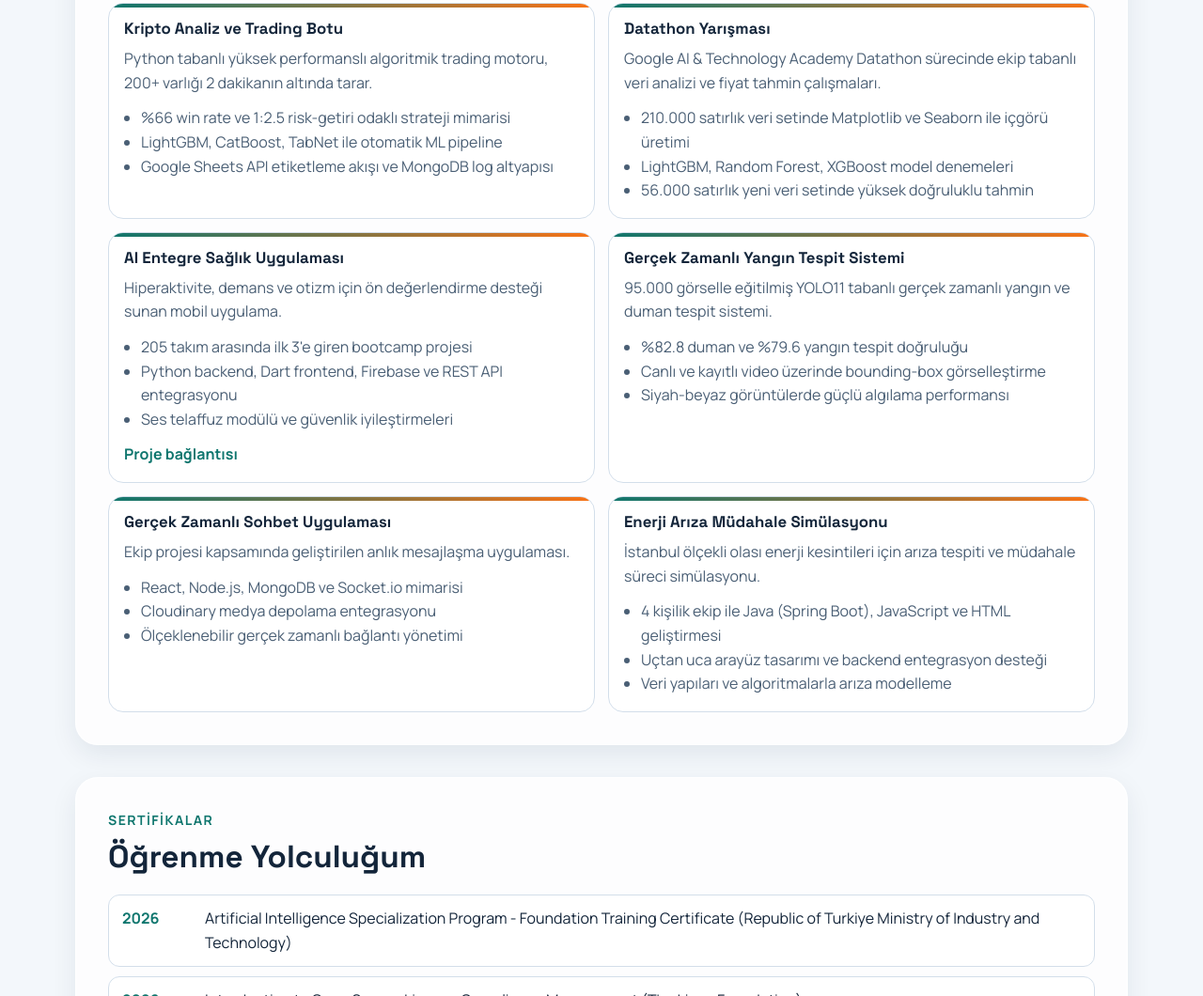
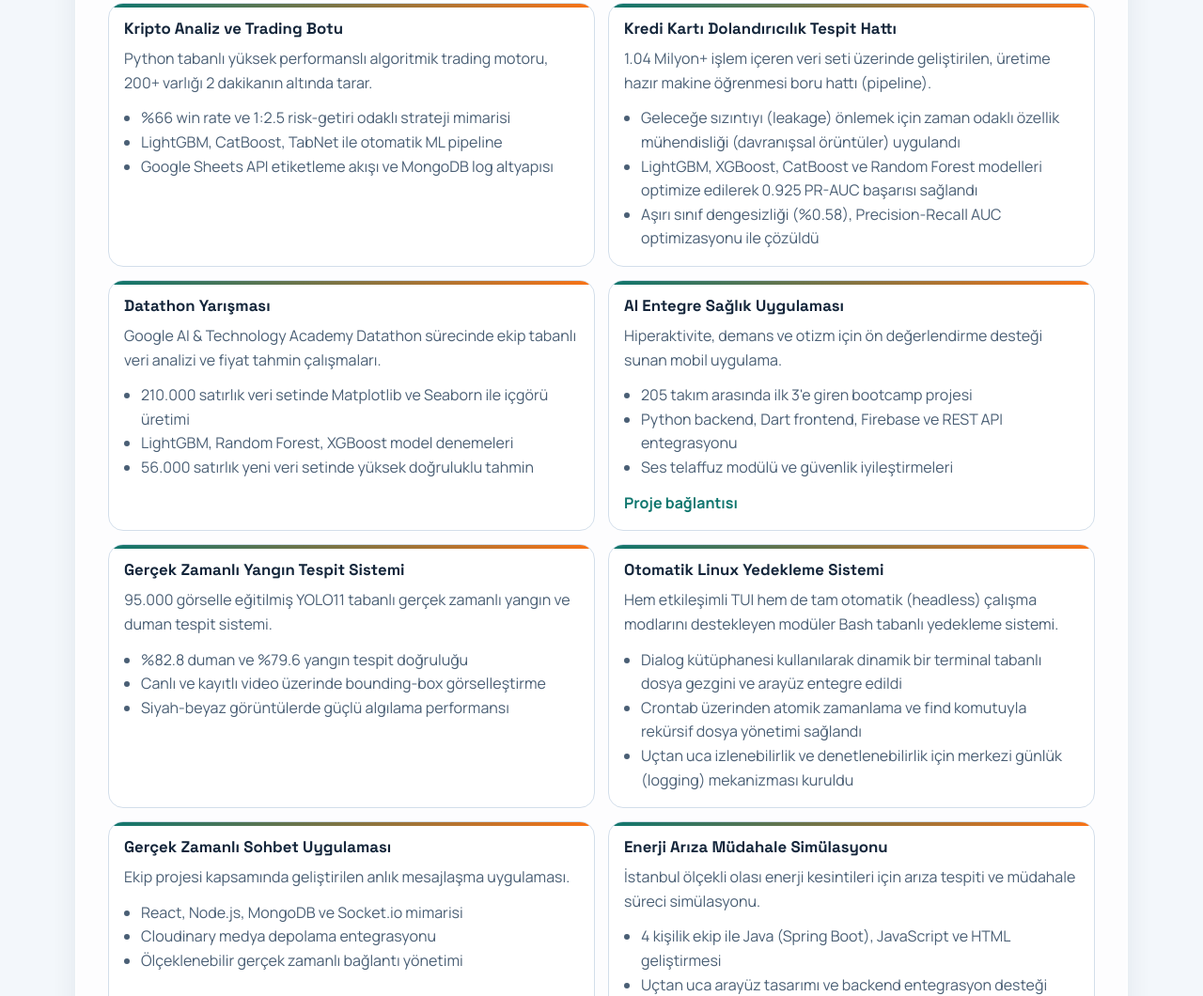
Before and after one commit to eminbalmuk/eminbalmuk.github.io, a plain HTML site: page index-tr.html in a window 1280 px wide. Shown: the part 1862-2922 px from the top of the page at 94% size. Drawn offline with Linux system fonts and the light colour scheme.

Commit message:
2 yeni proje

```diff
--- a/index-tr.html
+++ b/index-tr.html
@@ -142,6 +142,17 @@
           </ul>
         </article>
         <article class="project-card">
+          <h3>Kredi Kartı Dolandırıcılık Tespit Hattı</h3>
+          <p>
+            1.04 Milyon+ işlem içeren veri seti üzerinde geliştirilen, üretime hazır makine öğrenmesi boru hattı (pipeline).
+          </p>
+          <ul>
+            <li>Geleceğe sızıntıyı (leakage) önlemek için zaman odaklı özellik mühendisliği (davranışsal örüntüler) uygulandı</li>
+            <li>LightGBM, XGBoost, CatBoost ve Random Forest modelleri optimize edilerek 0.925 PR-AUC başarısı sağlandı</li>
+            <li>Aşırı sınıf dengesizliği (%0.58), Precision-Recall AUC optimizasyonu ile çözüldü</li>
+          </ul>
+        </article>
+        <article class="project-card">
           <h3>Datathon Yarışması</h3>
           <p>Google AI & Technology Academy Datathon sürecinde ekip tabanlı veri analizi ve fiyat tahmin çalışmaları.</p>
           <ul>
@@ -167,6 +178,17 @@
             <li>%82.8 duman ve %79.6 yangın tespit doğruluğu</li>
             <li>Canlı ve kayıtlı video üzerinde bounding-box görselleştirme</li>
             <li>Siyah-beyaz görüntülerde güçlü algılama performansı</li>
+          </ul>
+        </article>
+        <article class="project-card">
+          <h3>Otomatik Linux Yedekleme Sistemi</h3>
+          <p>
+            Hem etkileşimli TUI hem de tam otomatik (headless) çalışma modlarını destekleyen modüler Bash tabanlı yedekleme sistemi.
+          </p>
+          <ul>
+            <li>Dialog kütüphanesi kullanılarak dinamik bir terminal tabanlı dosya gezgini ve arayüz entegre edildi</li>
+            <li>Crontab üzerinden atomik zamanlama ve find komutuyla rekürsif dosya yönetimi sağlandı</li>
+            <li>Uçtan uca izlenebilirlik ve denetlenebilirlik için merkezi günlük (logging) mekanizması kuruldu</li>
           </ul>
         </article>
         <article class="project-card">
```
Also changed, not shown: index.html (+22 -0 lines).
